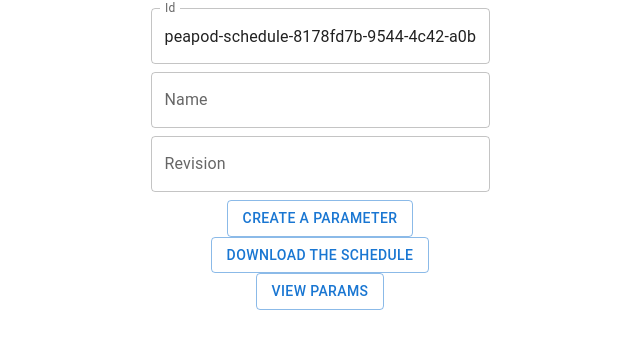
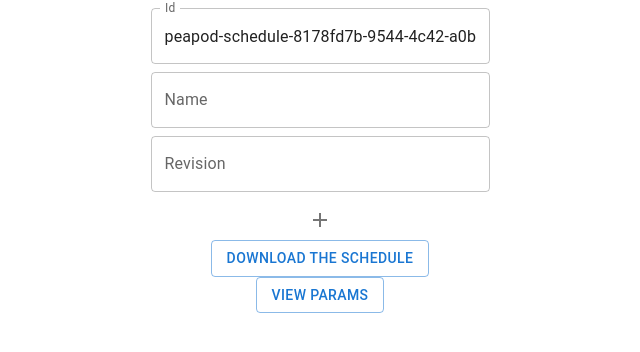
Before and after one commit to PeaPodTechnologies/schedule, a React (Create React App) app: page / in a window 1280 px wide. Shown: the top 352 px of the page, without its empty margins (320-960 px from the left). Built offline with nearby package versions, Linux system fonts and the light colour scheme.

Commit message:
converted buttons to iconbuttons

```diff
--- a/src/molecules/CreateButton.tsx
+++ b/src/molecules/CreateButton.tsx
@@ -1,14 +1,22 @@
 import { FC } from 'react';
-import { toCapitalCase } from '../utils';
-import CallbackButton from '../atoms/CallbackButton';
+import AddIcon from '@mui/icons-material/Add';
+import { IconButton } from '@mui/material';
+import { toLabel } from '../utils';
 
 interface CreateButtonProps {
 	callback(): void;
-	text?: string;
+	label?: string;
 }
 
 const CreateButton: FC<CreateButtonProps> = props => (
-	<CallbackButton text={toCapitalCase(props.text ?? '+')} callback={props.callback} />
+	<IconButton
+		onClick={() => {
+			props.callback();
+		}}
+		aria-label={toLabel(props.label ?? '')}
+	>
+		<AddIcon />
+	</IconButton>
 );
 
 export default CreateButton;
--- a/src/molecules/DeleteButton.tsx
+++ b/src/molecules/DeleteButton.tsx
@@ -1,14 +1,22 @@
 import { FC } from 'react';
-import { toCapitalCase } from '../utils';
-import CallbackButton from '../atoms/CallbackButton';
+import DeleteForeverIcon from '@mui/icons-material/DeleteForever';
+import { IconButton } from '@mui/material';
+import { toLabel } from '../utils';
 
 interface DeleteButtonProps {
 	callback(): void;
-	text?: string;
+	label?: string;
 }
 
 const DeleteButton: FC<DeleteButtonProps> = props => (
-	<CallbackButton text={toCapitalCase(props.text ?? 'x')} callback={props.callback} />
+	<IconButton
+		onClick={() => {
+			props.callback();
+		}}
+		aria-label={toLabel(props.label ?? '')}
+	>
+		<DeleteForeverIcon />
+	</IconButton>
 );
 
 export default DeleteButton;
```
